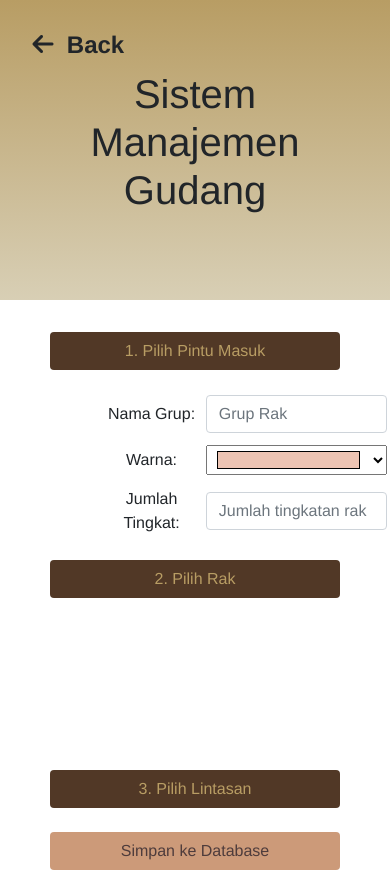
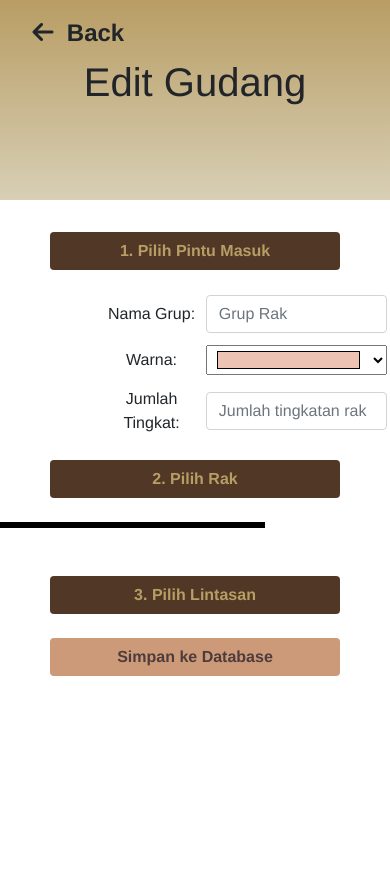
Before and after one commit to Crucios/Gudang, a PHP site: page /EditGudang.php?id=1 in a window 390 px wide. After the commit the page ends 676 px from the top, so only its background shows below. Run offline with PHP 8.4, Linux system fonts and the light colour scheme; a user stored in the database is signed in; data comes from the database, SQL or seed files in the repository; data that the repository does not hold is empty; some libraries are stand-ins or nearby versions.

Commit message:
Frontend

```diff
--- a/Gudang/EditGudang.php
+++ b/Gudang/EditGudang.php
@@ -13,17 +13,18 @@ if (($_SESSION["login"]) == false) {
 <link rel="stylesheet" href="css/EditGudang.css">
 <body>
     <!-- jumbotron-->
-    <div class="jumbotron jumbotron-fluid" id="jumbotron" style="padding:0;height: 300px; background: linear-gradient(0deg, rgba(216,207,181,1) 0%, rgba(184,157,100,1) 100%);">
-        <a class="btn btn-back" id="back" style="margin:5% 0 0 5%;"><i class='fas fa-arrow-left' style='font-size:24px; '></i><b style="font-size:24px"> &nbsp;Back</b></a>
+    <div class="jumbotron jumbotron-fluid" id="jumbotron" style="padding:0;height: 200px; background: linear-gradient(0deg, rgba(216,207,181,1) 0%, rgba(184,157,100,1) 100%);">
+        <a class="btn btn-back" id="back" style="margin:2% 0 0 5%;"><i class='fas fa-arrow-left' style='font-size:24px; '></i><b style="font-size:24px"> &nbsp;Back</b></a>
         <div class="container">
-            <h1 class="text1" style="text-align: center;" onclick="home()">Sistem Manajemen Gudang</h1>
+            <h1 class="text1" style="text-align: center;">Edit Gudang</h1>
+            <div id="name"></div>
         </div>
     </div>
 
     <!-- isi data rak -->
 
     <div class="container">
-        <button class="btn col-sm-8 offset-2"  id="btn_pilihpintu">1. Pilih Pintu Masuk</button><br><br>
+        <button class="btn col-sm-8 offset-2"  id="btn_pilihpintu"><b>1. Pilih Pintu Masuk</b></button><br><br>
         <table class="col-sm-8 offset-2" style="">
 
             <tr>
@@ -41,8 +42,8 @@ if (($_SESSION["login"]) == false) {
         </table>
         <br>
 
-        <button class="btn col-sm-8 offset-2"  id="btn_pilihrak">2. Pilih Rak</button><br><br>
-        <button class="btn col-sm-8 offset-2" id="btn_tambahrak" style="display:none;margin:0">Simpan</button>
+        <button class="btn col-sm-8 offset-2"  id="btn_pilihrak"><b>2. Pilih Rak</b></button><br><br>
+        <button class="btn col-sm-8 offset-2" id="btn_tambahrak" style="display:none;margin:0"><b>Simpan</b></button>
     </div>
     <datalist id="color_list">
         <option>#cb997e</option>
@@ -54,15 +55,20 @@ if (($_SESSION["login"]) == false) {
         <option>#b7b7a4</option>
     </datalist>
     <!-- tabel list gudang-->
-    <div id="box">
-        <div id="grid"></div>
-    </div><br><br>
-    <div class="container" id="listGrupRak">
+    <div class="row">
+        <div class="col-sm-2"></div>
+        <div id="box" style="border: 3px solid black;" class="col-8">
+            <div id="grid"></div>
+        </div>
+        <div class="col-sm-2"></div>
+    </div>
+    <br><br>
+    <div class="container" id="listGrupRak" style="padding-left: 130px">
 
     </div>
     <div class="container">
-        <button class="btn col-sm-8 offset-2" id="btn_pilihlintasan">3. Pilih Lintasan</button><br><br>
-        <button class="btn col-sm-8 offset-2" id="btn_save">Simpan ke Database</button><br><br>
+        <button class="btn col-sm-8 offset-2" id="btn_pilihlintasan"><b>3. Pilih Lintasan</b></button><br><br>
+        <button class="btn col-sm-8 offset-2" id="btn_save"><b>Simpan ke Database</b></button><br><br>
     </div>
     <script src="https://ajax.googleapis.com/ajax/libs/jquery/3.5.1/jquery.min.js"></script>
     <script type="text/javascript" href="js/EditGudang.js">
@@ -717,14 +723,12 @@ function btnRak(number){
 
             var name = temp_data_grup_rak[i].nama_grup;
             var color = temp_data_grup_rak[i].color;
-            markup += '<div class="row">' + '<div class="col-sm-2"></div>' +
-            '<p class="col-sm-2">' + name + '</p>' +
-            '<input type="color" value="'+ color +'" list="color_list" disabled> &nbsp;&nbsp;';
+            markup += '<div class="row">' + '<p class="col-sm-2 namabarang">' + name + '</p>' + '<div class="col-sm-2"><input type="color" value="'+ color +'" list="color_list" disabled></div>';
 
             if(temp_data_grup_rak[i].nama_grup.toLowerCase() != "pintu" && temp_data_grup_rak[i].nama_grup.toLowerCase() != "lintasan"){
-                markup += '<button class="btn btn-info col-sm-2 select_grup" onClick="selectGrup(\'' + name + '\')">Select</button> &nbsp;&nbsp;&nbsp;' +
-                '<button class="btn btn-info col-sm-2 delete_rak" onClick="deleteRak(\'' + name + '\')">Delete Rak</button>  &nbsp;&nbsp;&nbsp'+
-                '<button class="btn btn-info col-sm-2 delete_grup" onClick="deleteGrup(\'' + name + '\')">Delete All</button>;';
+                markup += '<button class="btn btn-info col-sm-2 select_grup" onClick="selectGrup(\'' + name + '\')"><b>Select</b></button> &nbsp;&nbsp;&nbsp;' +
+                '<button class="btn btn-info col-sm-2 delete_rak" onClick="deleteRak(\'' + name + '\')"><b>Delete Rak</b></button>  &nbsp;&nbsp;&nbsp'+
+                '<button class="btn btn-info col-sm-2 delete_grup" onClick="deleteGrup(\'' + name + '\')"><b>Delete All</b></button><div class="col-sm-2"></div>';
             }
             markup += '</div><br>';
 
--- a/Gudang/css/EditGudang.css
+++ b/Gudang/css/EditGudang.css
@@ -14,8 +14,7 @@ body{
 }
 
 #box{
-    margin: 50px auto 50px auto;
-    padding: 0 50px;
+    padding: 0 5%;
     max-height: 600px;
     overflow: auto;
 }
```
Also changed, not shown: Gudang/AddBarang.php (+15 -11 lines), Gudang/ViewGudang.php (+10 -7 lines), Gudang/css/addBarang.css (+9 -0 lines), Home/sql/search_db.php (+6 -6 lines), home/homePage.php (+9 -9 lines), home/sql/search_db.php (+6 -6 lines).
